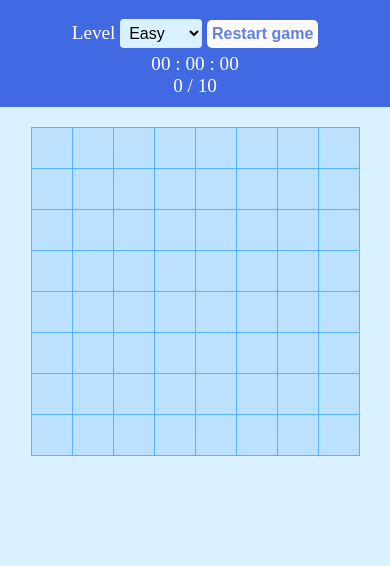
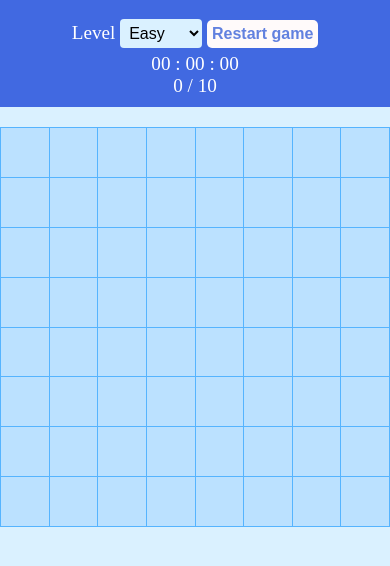
Before and after one commit to VitaliyShulik/minesweeper-vanilla-js, a website with bundled scripts: page index.html in a window 390 px wide. Built offline with nearby package versions, Linux system fonts and the light colour scheme.

Commit message:
Additional improvements
- remove all row/col dependencies (app, css, ..)
- automate level change
- introduce event delegation
- simplify builder logic
- introduce documentFragment for faster rendering
- cleaner table model with Object.create(null) (no more prototypes involved)
- no changes in game logic.

```diff
--- a/src/css/style.css
+++ b/src/css/style.css
@@ -49,116 +49,54 @@ button {
 }
 
 .game-canvas {
+    display: flex;
+    flex-direction: column;
     margin: 20px auto;
     padding: 5px 0 0 5px;
     background-color: #55b4ff;
-    justify-content: center;
+    width: 500px;
+    height: 500px;
 }
 
 .row {
     display: flex;
+    flex: auto;
     flex-wrap: nowrap;
 }
 
 [class^="cell"] {
     background-color: rgba(255, 255, 255, 0.6);
     text-align: center;
+    margin-right: 5px;
+    margin-bottom: 5px;
+    flex: auto;
 }
 
 [class^="cell"]:hover {
-    background-color: rgba(255, 255, 255, 0.8);;
-}
-
-.cell-8 {
-    margin-right: 5px;
-    margin-bottom: 5px;
-    height: 60px;
-    width: 60px;
-}
-
-.cell-10 {
-    margin-right: 5px;
-    margin-bottom: 5px;
-    height: 60px;
-    width: 60px;
-}
-
-.cell-12 {
-    margin-right: 5px;
-    margin-bottom: 5px;
-    height: 60px;
-    width: 60px;
-}
-
-@media screen and (max-width: 1200px) {
-    .cell-12 {
-        height: 50px;
-        width: 50px;
-    }
-}
-
-@media screen and (max-width: 992px) {
-    .cell-10 {
-        height: 50px;
-        width: 50px;
-    }
-
-    .cell-12 {
-        height: 40px;
-        width: 40px;
-    }
+    background-color: rgba(255, 255, 255, 0.8);
 }
 
 @media screen and (max-width: 768px) {
-    .cell-8 {
-        height: 50px;
-        width: 50px;
+    .game-canvas {
+        padding: 2px 0 0 2px;
+        width: 450px;
+        height: 450px;
+
+    }
+    [class^="cell"] {
         margin-right: 2px;
         margin-bottom: 2px;
-    }
-
-    .cell-10 {
-        height: 40px;
-        width: 40px;
-        margin-right: 2px;
-        margin-bottom: 2px;
-    }
-
-    .cell-12 {
-        height: 35px;
-        width: 35px;
-        margin-right: 2px;
-        margin-bottom: 2px;
-    }
-
-    .game-canvas {
-        padding: 2px 0 0 2px;
     }
 }
 
 @media screen and (max-width: 567px) {
-    .cell-8 {
-        height: 40px;
-        width: 40px;
+    .game-canvas {
+        padding: 1px 0 0 1px;
+        width: 400px;
+        height: 400px;
+    }
+    [class^="cell"] {
         margin-right: 1px;
         margin-bottom: 1px;
     }
-
-    .cell-10 {
-        height: 35px;
-        width: 35px;
-        margin-right: 1px;
-        margin-bottom: 1px;
-    }
-
-    .cell-12 {
-        height: 30px;
-        width: 30px;
-        margin-right: 1px;
-        margin-bottom: 1px;
-    }
-
-    .game-canvas {
-        padding: 1px 0 0 1px;
-    }
 }
--- a/src/js/app.js
+++ b/src/js/app.js
@@ -1,52 +1,18 @@
-import {
-    buildGameTable
-} from "./gameBuilder.js";
-import { removeGameTable } from "./gameState";
+import { buildGameTable } from "./gameBuilder.js";
 import { stopTimer, resetTimeCounter } from "./timer";
 
-var level;
-setLevel();
+const restartElement = document.getElementById("restart");
+const levelElement = document.getElementById('level');
 
-export var table = buildGameTable(level);
+export let table = {};
 
-document.getElementById("restart").addEventListener("click", restartGame);
+restartElement.addEventListener("click", restartGame);
+levelElement.addEventListener("change", restartGame);
 
+restartGame();
 
 function restartGame() {
-    setLevel();
-    removeGameTable();
-    table = buildGameTable(level);
+    table = buildGameTable(levelElement.value.split(',').map(item => +item));
     stopTimer();
     resetTimeCounter();
 }
-
-function setLevel() {
-    level = document.getElementById('level').value;
-
-    switch (level) {
-    case "easy":
-        level = {
-            rows: 8,
-            cols: 8,
-            maxMines:10
-        }
-        break;
-    case "normal":
-        level = {
-            rows: 10,
-            cols: 10,
-            maxMines: 14
-        }
-        break;
-    case "hard":
-        level = {
-            rows: 12,
-            cols: 12,
-            maxMines: 20
-        }
-        break;
-    default:
-        break;
-    }
-
-}
--- a/src/js/gameBuilder.js
+++ b/src/js/gameBuilder.js
@@ -4,38 +4,33 @@ import {
     onTouchStart,
     onTouchEnd
  } from "./actions.js";
+import { removeGameTable } from "./gameState";
 
-export function buildGameTable(level) {
-    let rows = level.rows;
-    let cols = level.cols;
-    let maxMines = level.maxMines;
-    let tableCells = {};
-    let table = {
+const fragment = document.createDocumentFragment();
+const gameTableElement = document.getElementById("gameTable");
+
+gameTableElement.addEventListener("click", clickOnCell);
+gameTableElement.addEventListener("contextmenu", rightClickOnCell, false);
+gameTableElement.addEventListener('touchstart', onTouchStart,false);
+gameTableElement.addEventListener('touchend', onTouchEnd,false);
+
+export function buildGameTable([rows, cols, maxMines]) {
+    let tableCells = Object.create(null);
+    let table = Object.create(null);
+    let cellClass = 'cell-' + rows;
+
+    Object.assign(table, {
         counterMines:0,
         maxMines: maxMines,
         counterFlags:0,
         amountCells: rows * cols,
         timeCounterIsStart: false,
         firstClick: false
-    };
-    let gameTableElement = document.getElementById("gameTable");
+    });
+
+    removeGameTable();
+
     document.getElementById("amount-mines").innerHTML = maxMines;
-
-    let cellClass;
-    switch (rows) {
-        case 8:
-            cellClass = "cell-8"
-            break;
-        case 10:
-            cellClass = "cell-10"
-            break;
-        case 12:
-            cellClass = "cell-12"
-            break;
-        default:
-            break;
-    }
-
 
     // create rows
     for (let i = 0; i < rows; i++) {
@@ -44,23 +39,19 @@ export function buildGameTable(level) {
         let rowId = "row-" + i;
         divRow.setAttribute("id", rowId);
 
-
-        gameTableElement.appendChild(divRow);
+        fragment.appendChild(divRow);
 
         // create row's cols
         for (let n = 0; n < cols; n++) {
             let divCell = document.createElement("div");
+            let cellId = "cell-" + i + "-" + n;
+
             divCell.setAttribute("class", cellClass);
-            divCell.addEventListener("click", clickOnCell);
-            divCell.addEventListener("contextmenu", rightClickOnCell, false);
-            divCell.addEventListener('touchstart', onTouchStart,false);
-            divCell.addEventListener('touchend', onTouchEnd,false);
-            let cellId = "cell-" + i + "-" + n;
             divCell.setAttribute("id", cellId);
             divRow.appendChild(divCell);
 
             // adding col with properties to table object
-            Object.assign(tableCells, {[cellId]: {
+            Object.assign(tableCells, {[cellId]: Object.assign(Object.create(null), {
                 row: i,
                 col: n,
                 neighbors: setNeighbors(rows, cols, i, n),
@@ -70,115 +61,26 @@ export function buildGameTable(level) {
                 firstClickOpen: false,
                 haveFlag: false,
                 writable: false
-             }});
+            })});
         }
     }
     table.tableCells = tableCells;
 
+    gameTableElement.appendChild(fragment);
     return table
 }
 
 function setNeighbors(rows, cols, i, n) {
-    const lastNeighborY = rows - 1;
-    const lastNeighborX = cols - 1;
-    if (i > 0 && n > 0 && i < lastNeighborY && n < lastNeighborX){
-        return {
-            neighbor_1: {row: i - 1, col: n - 1},
-            neighbor_2: {row: i - 1, col: n},
-            neighbor_3: {row: i - 1, col: n + 1},
-            neighbor_4: {row: i, col: n - 1},
-            neighbor_5: {row: i, col: n + 1},
-            neighbor_6: {row: i + 1, col: n - 1},
-            neighbor_7: {row: i + 1, col: n},
-            neighbor_8: {row: i + 1, col: n + 1}
-            }
-    } else if (i == 0 && n == 0 && i < lastNeighborY && n < lastNeighborX) {
-        return {
-            neighbor_1: "",
-            neighbor_2: "",
-            neighbor_3: "",
-            neighbor_4: "",
-            neighbor_5: {row: i, col: n + 1},
-            neighbor_6: "",
-            neighbor_7: {row: i + 1, col: n},
-            neighbor_8: {row: i + 1, col: n + 1}
-            }
-    } else if (i == 0 && n > 0 && i < lastNeighborY && n < lastNeighborX) {
-        return {
-            neighbor_1: "",
-            neighbor_2: "",
-            neighbor_3: "",
-            neighbor_4: {row: i, col: n - 1},
-            neighbor_5: {row: i, col: n + 1},
-            neighbor_6: {row: i + 1, col: n - 1},
-            neighbor_7: {row: i + 1, col: n},
-            neighbor_8: {row: i + 1, col: n + 1}
-            }
-    } else if (i == 0 && n > 0 && i < lastNeighborY && n == lastNeighborX){
-        return {
-            neighbor_1: "",
-            neighbor_2: "",
-            neighbor_3: "",
-            neighbor_4: {row: i, col: n - 1},
-            neighbor_5: "",
-            neighbor_6: {row: i + 1, col: n - 1},
-            neighbor_7: {row: i + 1, col: n},
-            neighbor_8: ""
-            }
-    } else if (i > 0 && n == 0 && i < lastNeighborY && n < lastNeighborX) {
-        return {
-            neighbor_1: "",
-            neighbor_2: {row: i - 1, col: n},
-            neighbor_3: {row: i - 1, col: n + 1},
-            neighbor_4: "",
-            neighbor_5: {row: i, col: n + 1},
-            neighbor_6: "",
-            neighbor_7: {row: i + 1, col: n},
-            neighbor_8: {row: i + 1, col: n + 1}
-            }
-    } else if (i > 0 && n == 0 && i == lastNeighborY && n < lastNeighborX) {
-        return {
-            neighbor_1: "",
-            neighbor_2: {row: i - 1, col: n},
-            neighbor_3: {row: i - 1, col: n + 1},
-            neighbor_4: "",
-            neighbor_5: {row: i, col: n + 1},
-            neighbor_6: "",
-            neighbor_7: "",
-            neighbor_8: ""
-            }
-    } else if (i > 0 && n > 0 && i < lastNeighborY && n == lastNeighborX) {
-        return {
-            neighbor_1: {row: i - 1, col: n - 1},
-            neighbor_2: {row: i - 1, col: n},
-            neighbor_3: "",
-            neighbor_4: {row: i, col: n - 1},
-            neighbor_5: "",
-            neighbor_6: {row: i + 1, col: n - 1},
-            neighbor_7: {row: i + 1, col: n},
-            neighbor_8: ""
-            }
-    } else if (i > 0 && n > 0 && i == lastNeighborY && n < lastNeighborX) {
-        return {
-            neighbor_1: {row: i - 1, col: n - 1},
-            neighbor_2: {row: i - 1, col: n},
-            neighbor_3: {row: i - 1, col: n + 1},
-            neighbor_4: {row: i, col: n - 1},
-            neighbor_5: {row: i, col: n + 1},
-            neighbor_6: "",
-            neighbor_7: "",
-            neighbor_8: ""
-            }
-    } else if (i > 0 && n > 0 && i == lastNeighborY && n == lastNeighborX) {
-        return {
-            neighbor_1: {row: i - 1, col: n - 1},
-            neighbor_2: {row: i - 1, col: n},
-            neighbor_3: "",
-            neighbor_4: {row: i, col: n - 1},
-            neighbor_5: "",
-            neighbor_6: "",
-            neighbor_7: "",
-            neighbor_8: ""
+    const out = Object.create(null);
+    let num = 1;
+
+    for (let x = i - 1; x <= i + 1; x++) {
+        for (let y = n - 1; y <= n + 1; y++ ) {
+            if (x === i && y === n) continue;
+            else if (x >= rows || x < 0) out['neighbor_' + num++] = '';
+            else if (y >= cols || y < 0) out['neighbor_' + num++] = '';
+            else out['neighbor_' + num++] = { row: x, col: y };
         }
     }
+    return out;
 }
--- a/src/js/gameState.js
+++ b/src/js/gameState.js
@@ -1,15 +1,5 @@
-import {
-    stopTimer
- } from "./timer.js";
-import {
-    clickOnCell,
-    rightClickOnCell,
-    onTouchStart,
-    onTouchEnd
- } from "./actions.js";
-import {
-    table
- } from "./app.js";
+import { stopTimer } from "./timer.js";
+import { table } from "./app.js";
 
 export function won() {
     let gameTable = document.getElementById('gameTable');
@@ -26,14 +16,10 @@ export function gameOver() {
 }
 
 function openAllCells() {
-    for (const cell in table.tableCells){
+    for (const cell in table.tableCells) {
         let haveMine = table.tableCells[cell].haveMine;
         let isOpen = table.tableCells[cell].isOpen;
         let cellElement = document.getElementById(cell);
-        cellElement.removeEventListener("click", clickOnCell);
-        cellElement.removeEventListener("contextmenu", rightClickOnCell, false);
-        cellElement.removeEventListener('touchstart', onTouchStart,false);
-        cellElement.removeEventListener('touchend', onTouchEnd,false);
         if (haveMine && !isOpen){
             cellElement.style.backgroundImage = "url('./src/img/bomb.svg')";
             cellElement.style.backgroundColor = "rgba(255, 255, 255, 0.8)";
@@ -46,8 +32,7 @@ function openAllCells() {
 export function removeGameTable() {
     let gameTable = document.getElementById('gameTable');
     let elementCounterFlags = document.getElementById('counter-flags');
-    elementCounterFlags.innerHTML = 0;
+    elementCounterFlags.textContent = 0;
     gameTable.innerHTML = "";
     gameTable.style.webkitFilter = "blur(.0em)";
-
 }
```
Also changed, not shown: index.html (+7 -7 lines), src/js/actions.js (+7 -14 lines). Lines whose indentation alone changed are shown as unchanged.
